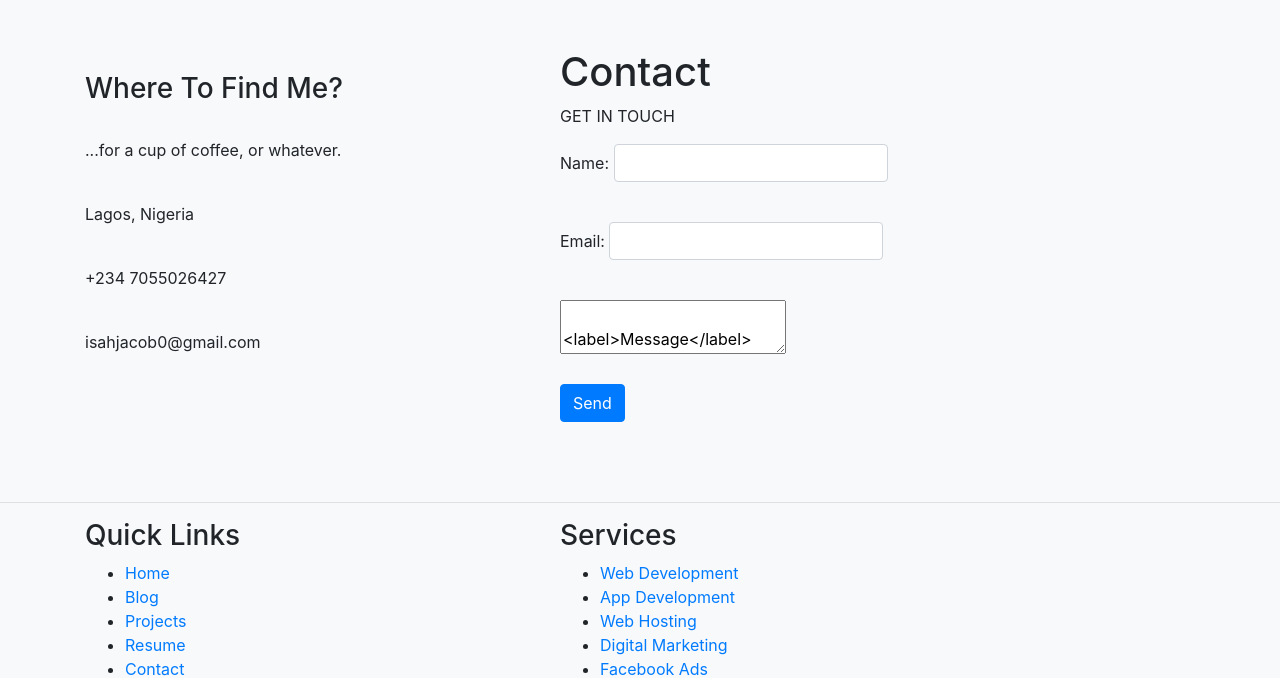
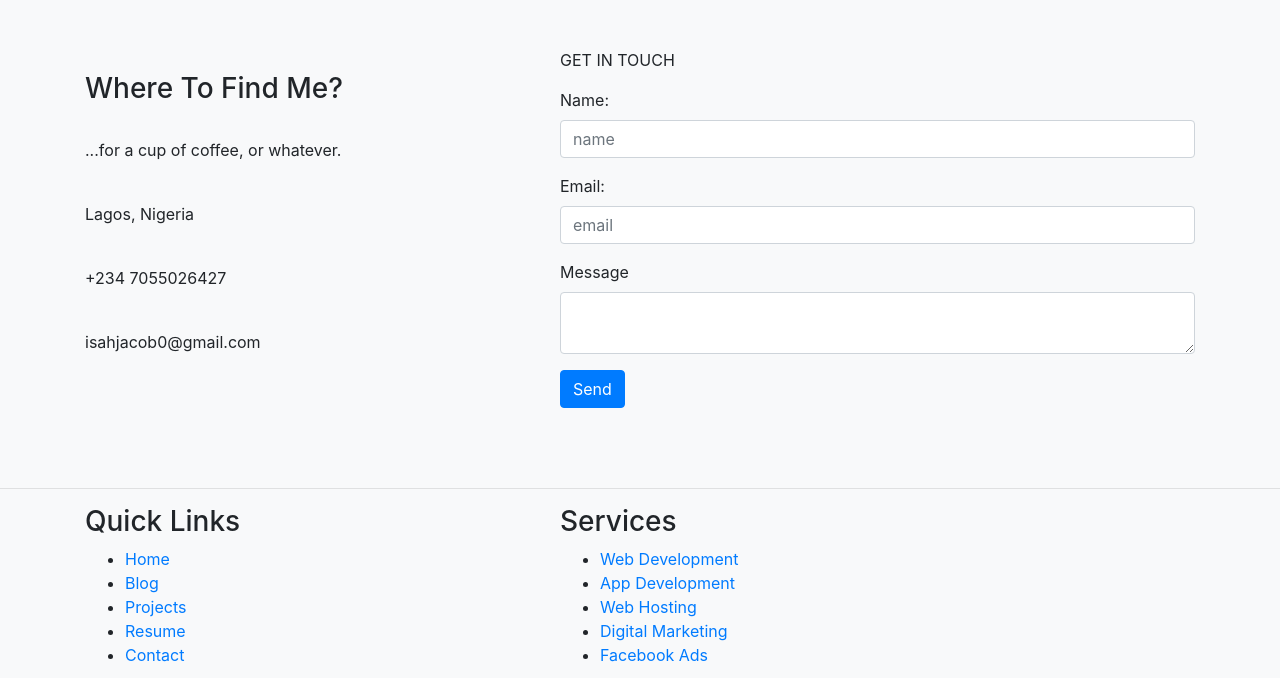
Before and after one commit to Enecode/myblog, a Django app: template templates/contact.html in a window 1280 px wide. Shown: the part 58-736 px from the top of the page. Run offline with Django 4.2, Linux system fonts and the light colour scheme; the template is opened without the code that fills it, so the values that code supplies are empty; some libraries are stand-ins or nearby versions.

Commit message:
modified the contact from

```diff
--- a/templates/contact.html
+++ b/templates/contact.html
@@ -23,30 +23,21 @@
                         <p>isahjacob0@gmail.com</p><br>
                     </div>
                     <div class="col-md-7">
-                        <h1>Contact</h1>
+
                         <p>GET IN TOUCH</p>
                         <form action="#" target="_blank">
                             <div class="form-group mb-3">
                                 <label for="name">Name:</label>
-                                <label>
-                                    <input type="text" class="form-control mb-3" required name="Name">
-                                </label>
+                                <input placeholder="name" type="text" class="form-control mb-3" required name="Name">
                             </div>
                             <div class="form-group mb-3">
                                 <label for="email">Email:</label>
-                                <label>
-                                    <input type="text" class="form-control mb-3" required name="Email">
-                                </label>
+                                <input placeholder="email" type="text" class="form-control mb-3" required name="Email">
                             </div>
                             <div class="form-group mb-3">
-                                <label>
-                                    <textarea>
-                                        <label>Message</label>
-                                        <label>
-                                            <input type="text" class="form-control mb-3" required name="Message">
-                                        </label>
-                                    </textarea>
-                                </label>
+                                <label for="textarea">Message</label>
+                                <textarea type="text" class="form-control mb-3" placeholder="message" required name="Message">
+                                </textarea>
                             </div>
                             <div class="form-group mb-3">
                                 <button class="btn btn-primary btn-outl" type="submit">Send</button>
```
Also changed, not shown: static/blog.css (renamed from blogs/templates/blogs/static/blog.css).
